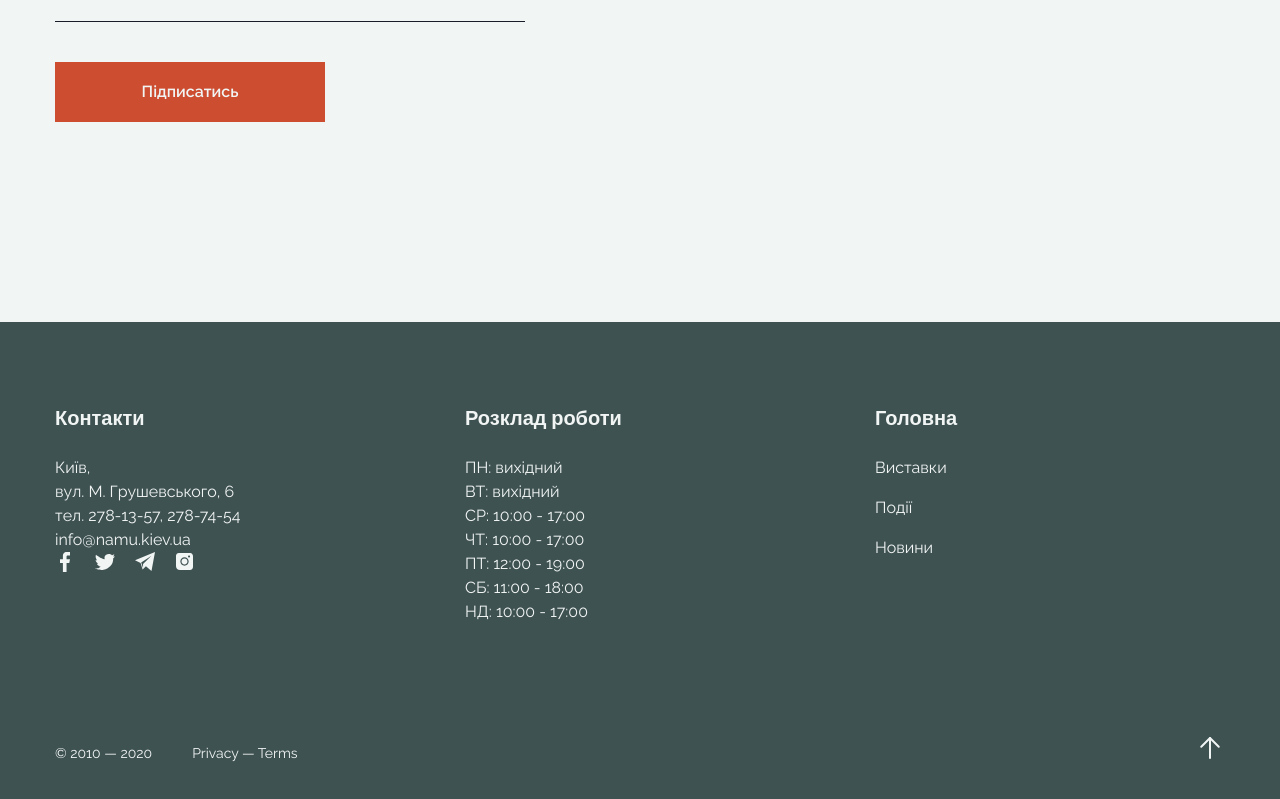
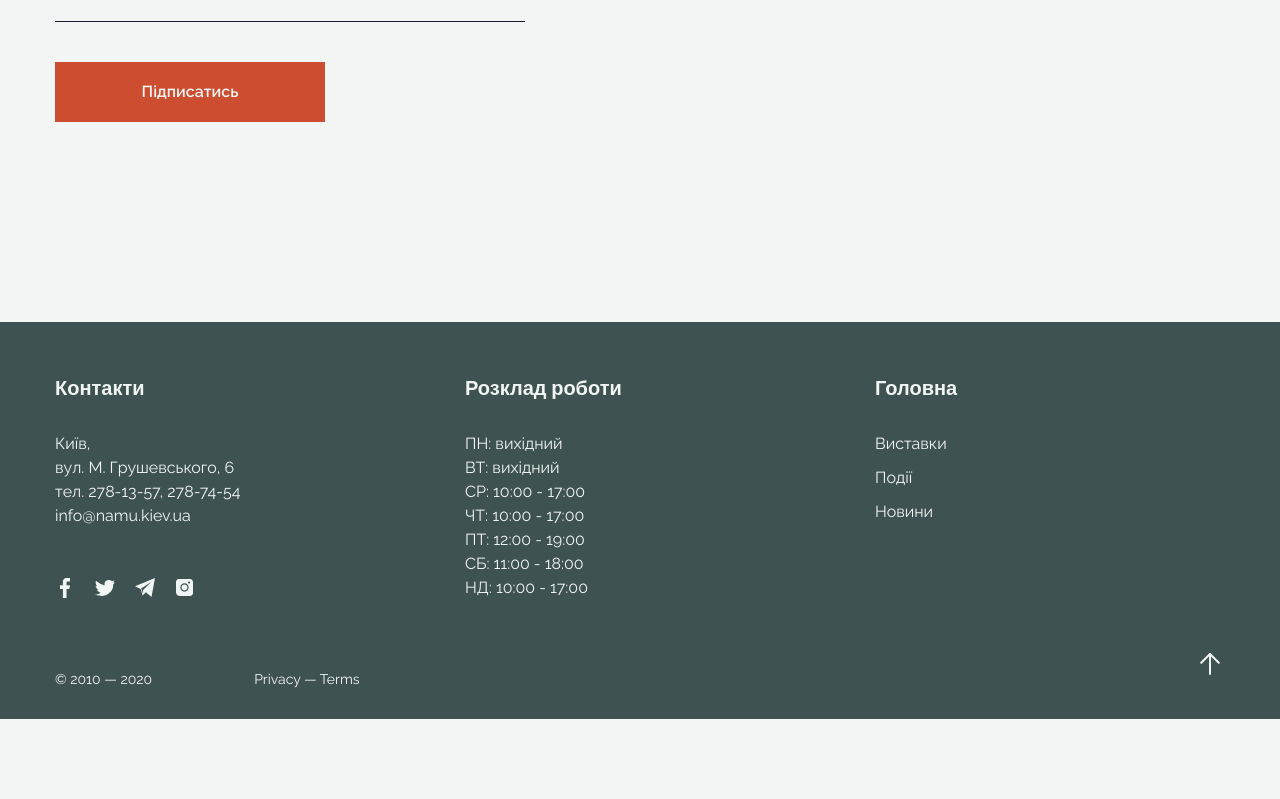
Before and after one commit to MEDOYED/museum-landing, a Next.js app: page / in a window 1280 px wide. Shown: the part 5183-5982 px from the top of the page. After the commit the page ends 5902 px from the top, so only its background shows below. Built offline with nearby package versions, Linux system fonts and the light colour scheme.

Commit message:
feat(Footer): improve styles

```diff
--- a/src/widgets/Footer/Footer.module.scss
+++ b/src/widgets/Footer/Footer.module.scss
@@ -3,7 +3,7 @@
 .footer {
   position: relative;
   background-color: $color-bg;
-  padding: 80px 0 40px;
+  padding: 50px 0 30px;
 
   @include tablet {
     padding: 60px 0 32px;
@@ -22,7 +22,7 @@
   display: grid;
   grid-template-columns: repeat(3, 1fr);
   gap: 60px;
-  margin-bottom: 80px;
+  margin-bottom: 70px;
 
   @include tablet {
     grid-template-columns: 1fr;
@@ -39,13 +39,13 @@
 .sectionTitle {
   @include h5;
   color: $color-white;
-  margin-bottom: 24px;
+  margin-bottom: 30px;
 }
 
 .nav {
   display: flex;
   flex-direction: column;
-  gap: 16px;
+  gap: 10px;
 }
 
 .link {
@@ -64,6 +64,7 @@
   color: $color-white;
   font-style: normal;
   line-height: 1.5em;
+  margin-bottom: 50px;
 }
 
 .schedule {
@@ -76,7 +77,6 @@
   display: flex;
   justify-content: space-between;
   align-items: center;
-  padding-top: 40px;
 
   @include tablet {
     flex-direction: column;
@@ -103,7 +103,7 @@
 
 .info {
   display: flex;
-  gap: 40px;
+  gap: 102px;
 
   @include mobile {
     flex-direction: column;
```
